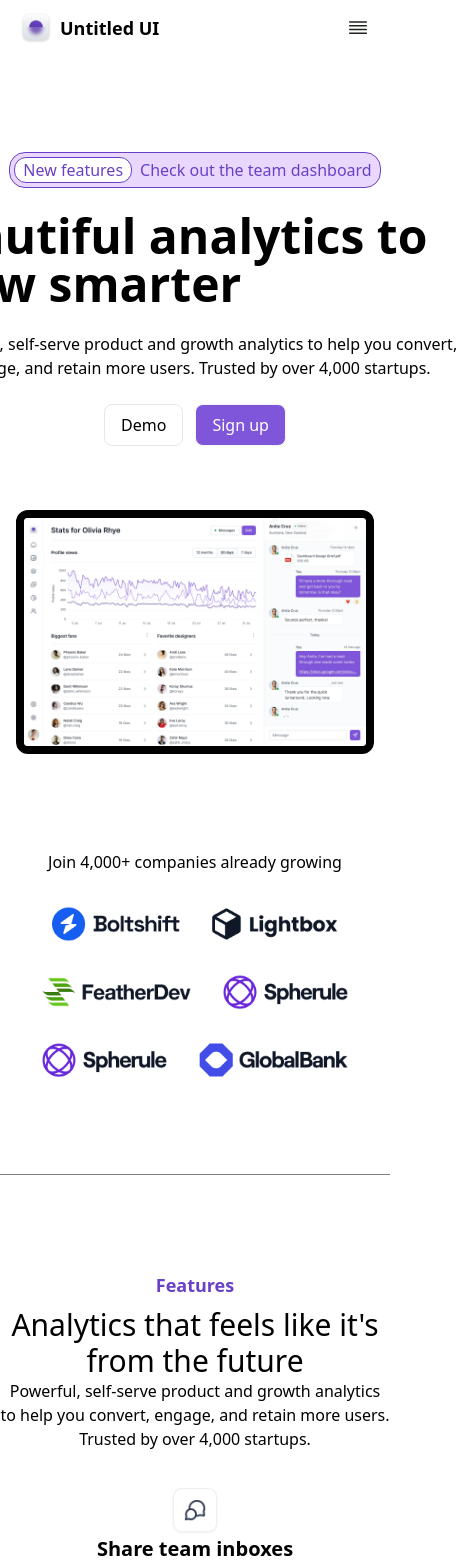
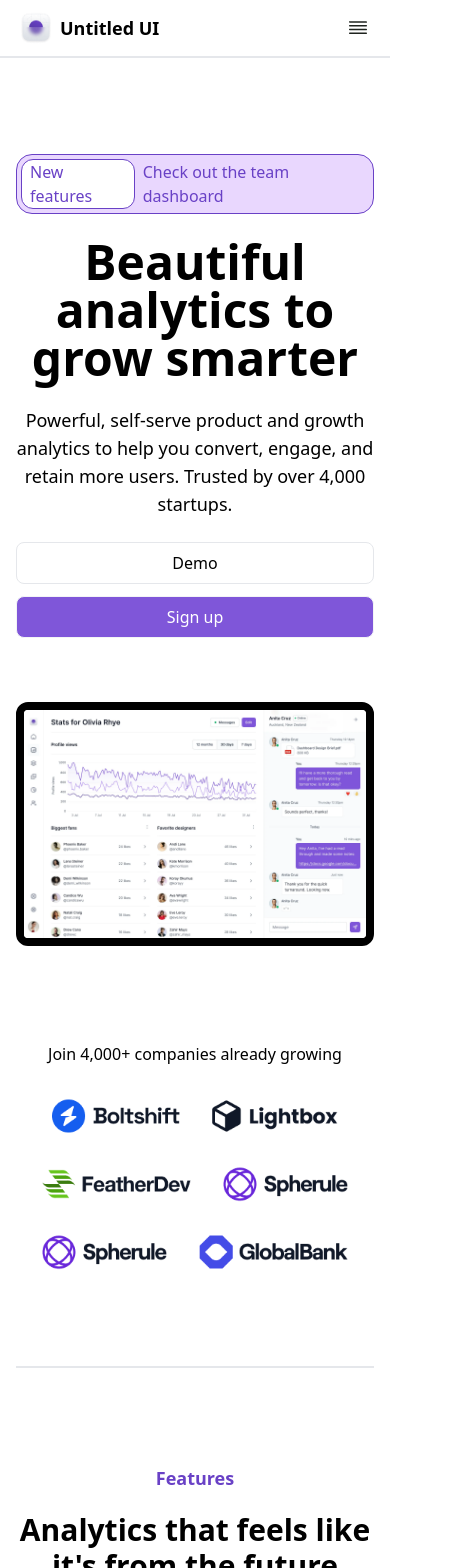
Before and after one commit to PritamMagdum/ZYSK-TECH-React-Task, a React (Create React App) app: page / in a window 390 px wide. Shown: the top 1568 px of the page, 475 px wide, since content can reach past the window. Built offline with nearby package versions, Linux system fonts and the light colour scheme.

Commit message:
Fixed UI Issues on Mobile Breakpoints

```diff
--- a/src/App.js
+++ b/src/App.js
@@ -1,5 +1,6 @@
 import AdvanceAnalyticsSection from "./Components/AdvanceAnalyticsSection";
 import AnalyticsSection from "./Components/AnalyticsSection";
+import BlogSection from "./Components/BlogSection";
 import FeaturesSection from "./Components/FeaturesSection";
 import FreqAskQuestions from "./Components/FreqAskQuestions";
 import Header from "./Components/Header";
@@ -17,6 +18,7 @@ function App() {
       <TestimonialSection />
       <AdvanceAnalyticsSection />
       <FreqAskQuestions />
+      <BlogSection />
     </Router>
   );
 }
--- a/src/Components/AdvanceAnalyticsSection.jsx
+++ b/src/Components/AdvanceAnalyticsSection.jsx
@@ -8,7 +8,7 @@ import FeatureIcon3 from "../assets/icons/FeatureIcon3.png";
 const AdvanceAnalyticsSection = () => {
   return (
     <div className="flex flex-col justify-center items-center pt-24 gap-16">
-      <div className="flex flex-col justify-center items-center gap-[24px]">
+      <div className="flex flex-col justify-center items-center gap-[24px] px-4">
         <span className="border text-[#6941C6] rounded-xl px-2 bg-[#F9F5FF] border-[#E9D7FE]">
           New features
         </span>
--- a/src/Components/AnalyticsSection.jsx
+++ b/src/Components/AnalyticsSection.jsx
@@ -9,7 +9,7 @@ import Company6 from "../assets/companyImages/company5.png";
 
 const AnalyticsSection = () => {
   return (
-    <div className="flex flex-col justify-center items-center pt-24 gap-16">
+    <div className="flex flex-col justify-center items-center pt-24 gap-16 px-4">
       <div className="flex flex-col justify-center items-center gap-[24px]">
         <div className="w-fit flex text-[#6941C6] bg-[#E9D7FE] py-1 px-1 rounded-2xl gap-1 items-center border border-[#6941C6]">
           <span className="border rounded-xl px-2 bg-white border-[#6941C6]">
@@ -18,18 +18,18 @@ const AnalyticsSection = () => {
           <h1 className="px-1">Check out the team dashboard</h1>
         </div>
         <div>
-          <h1 className="text-5xl font-bold">
+          <h1 className="text-5xl md:text-5xl font-semibold text-center">
             Beautiful analytics to grow smarter
           </h1>
         </div>
-        <div className="w-[560px] text-center">
+        <div className="md:w-[560px] text-center text-lg">
           <p>
             Powerful, self-serve product and growth analytics to help you
             convert, engage, and retain more users. Trusted by over 4,000
             startups.
           </p>
         </div>
-        <div className="flex gap-3">
+        <div className="flex flex-col sm:flex-row gap-3 w-full sm:w-fit">
           <button className="px-4 py-2 border border-gray-200 rounded-lg">
             Demo
           </button>
@@ -40,17 +40,14 @@ const AnalyticsSection = () => {
       </div>
       <div>
         <div>
-          <div className="px-4 ">
+          <div className="">
             <img
               src={AnalyticsImage}
               alt="Analytics"
               className="md:w-[1216px] md:h-[810px] rounded-xl border-8 border-black "
             />
           </div>
-          <div
-            className="flex flex-col items-center gap-8 py-24 md:-translate-y-64 md:-mb-64 bg-white"
-            style={{ borderBottom: "1px solid gray" }}
-          >
+          <div className="flex flex-col items-center gap-8 py-24 md:-translate-y-64 md:-mb-64 bg-white border-b-2">
             <h1>Join 4,000+ companies already growing</h1>
             <div className="flex flex-wrap justify-center gap-8 px-4">
               <img
--- /dev/null
+++ b/src/Components/BlogSection.jsx
@@ -0,0 +1,24 @@
+import React from "react";
+import { Link } from "react-router-dom";
+
+const BlogSection = () => {
+  return (
+    <div>
+      <div>
+        <div className="flex">
+          <span>Our blogs</span>
+          <Link>View all posts</Link>
+        </div>
+        <div>
+          <h1 className="text-xl font-medium">Latest blog posts</h1>
+          <h1>
+            Tool and strategies modern teams need to help their companies grow.
+          </h1>
+        </div>
+      </div>
+      <div></div>
+    </div>
+  );
+};
+
+export default BlogSection;
--- a/src/Components/FeaturesSection.jsx
+++ b/src/Components/FeaturesSection.jsx
@@ -8,22 +8,24 @@ import FeatureIcon6 from "../assets/icons/FeatureIcon6.png";
 
 const FeaturesSection = () => {
   return (
-    <section className="py-24">
+    <section className="py-24 px-4">
       <div className="flex flex-col ">
         <div className="flex flex-wrap -mx-4">
           <div className="w-full px-4">
-            <div className="text-center mx-auto mb-12 lg:mb-20 md:w-[768px] md:h-[160px]">
+            <div className="text-center mx-auto mb-12 lg:mb-20 md:w-[768px] md:h-[160px] flex flex-col items-center gap-3">
               <span className="font-semibold text-lg mb-2 block text-[#6941C6]">
                 Features
               </span>
-              <h2 className="text-3xl">
+              <h2 className="text-3xl font-semibold">
                 Analytics that feels like it's from the future
               </h2>
-              <h1 className="text-base text-grey-500 h-[60px]">
-                Powerful, self-serve product and growth analytics to help you
-                convert, engage, and retain more users. Trusted by over 4,000
-                startups.
-              </h1>
+              <div className="md:w-[650px] text-center text-lg">
+                <p>
+                  Powerful, self-serve product and growth analytics to help you
+                  convert, engage, and retain more users. Trusted by over 4,000
+                  startups.
+                </p>
+              </div>
             </div>
           </div>
         </div>
--- a/src/Components/FreqAskQuestions.jsx
+++ b/src/Components/FreqAskQuestions.jsx
@@ -42,14 +42,14 @@ const FreqAskQuestions = () => {
   ];
 
   return (
-    <div className=" py-24">
+    <div className=" py-24 px-4">
       <section className="bg-white dark:bg-gray-900">
-        <div className="container max-w-4xl px-6 py-10 mx-auto">
+        <div className="container max-w-4xl py-10 mx-auto">
           <div className="flex flex-col gap-4">
             <h1 className=" text-2xl font-semibold text-center text-gray-800 lg:text-3xl dark:text-white">
               Frequently Asked Questions
             </h1>
-            <h1 className="text-center">
+            <h1 className="text-center text-lg">
               Everything you need to know about the product and billing.
             </h1>
           </div>
@@ -60,13 +60,13 @@ const FreqAskQuestions = () => {
               return (
                 <div
                   key={index}
-                  className="border-2 border-gray-100 rounded-lg dark:border-gray-700"
+                  className="border-b-2 border-gray-100 dark:border-gray-700"
                 >
                   <button
                     onClick={() => toggleFAQ(index)}
                     className="flex items-center justify-between w-full p-8"
                   >
-                    <h1 className="font-semibold text-gray-700 dark:text-white">
+                    <h1 className="font-medium text-lg text-gray-700 dark:text-white">
                       {faq.question}
                     </h1>
                     <span
@@ -99,7 +99,7 @@ const FreqAskQuestions = () => {
                   {isOpen && (
                     <>
                       <hr className="border-gray-200 dark:border-gray-700" />
-                      <p className="p-8 text-sm text-gray-500 dark:text-gray-300">
+                      <p className="p-8 text-md text-gray-500 dark:text-gray-300">
                         {faq.answer}
                       </p>
                     </>
@@ -109,13 +109,13 @@ const FreqAskQuestions = () => {
             })}
           </div>
         </div>
-        <div className="flex flex-col items-center gap-8">
+        <div className="flex flex-col items-center rounded-2xl gap-8 py-8 px-7 bg-[#F9FAFB] md:mx-24">
           <div>
             <img src={AvatarGroup} alt="" className="w-[120px] h-[56px]" />
           </div>
-          <div className="flex flex-col items-center gap-1 ">
+          <div className="flex flex-col items-center gap-1 px-4">
             <h1 className="font-medium">Still have questions?</h1>
-            <h1>
+            <h1 className="text-center">
               Can’t find the answer you’re looking for? Please chat to our
               friendly team.
             </h1>
--- a/src/Components/Header.jsx
+++ b/src/Components/Header.jsx
@@ -11,7 +11,7 @@ const Header = () => {
   return (
     <>
       {/* Mobile */}
-      <nav className="md:hidden flex justify-between px-5 py-3">
+      <nav className="md:hidden flex justify-between px-5 py-3 border-b-2">
         <div className="flex justify-center items-center gap-2 text-white text-lg font-bold">
           <img src={Logo} alt="img" className="w-[32px] h-[32px]" />
           <span className="font-bold text-black">Untitled UI</span>
@@ -32,7 +32,10 @@ const Header = () => {
               className="w-fit"
               onClick={() => setSheetOpen(false)}
             >
-              <img src={Logo} alt="logo" width={50} height={50} />
+              <Link className="flex justify-center items-center gap-2 text-white text-lg font-bold">
+                <img src={Logo} alt="img" className="w-[32px] h-[32px]" />
+                <span className="font-bold text-black">Untitled UI</span>
+              </Link>
             </Link>
             <hr className="border border-gray-50" />
             <NavItems setOpen={setSheetOpen} />
@@ -40,13 +43,13 @@ const Header = () => {
         </Sheet>
       </nav>
       {/* Desktop */}
-      <nav className="bg-[#FFFFFF] p-4 px-20 hidden md:block">
+      <nav className="bg-[#FFFFFF] p-4 px-20 hidden md:block border-b-2">
         <div className="container mx-auto flex  gap-5 items-center justify-between ">
-          <div className="flex gap-4 ">
-            <div className="flex justify-center items-center gap-2 text-white text-lg font-bold">
+          <div className="flex gap-10 text-lg">
+            <Link className="flex justify-center items-center gap-2 text-white text-lg font-bold">
               <img src={Logo} alt="img" className="w-[32px] h-[32px]" />
               <span className="font-bold text-black">Untitled UI</span>
-            </div>
+            </Link>
             <div className="flex gap-[15px] items-center">
               <Link className="mx-2.5">Home</Link>
               <Link className="mx-2.5">Products</Link>
--- a/src/Components/TestimonialSection.jsx
+++ b/src/Components/TestimonialSection.jsx
@@ -4,7 +4,7 @@ import UserImage from "../assets/images/UserImage.png";
 
 const TestimonialSection = () => {
   return (
-    <div className="flex justify-center py-24">
+    <div className="flex justify-center py-24 bg-[#F9FAFB]">
       <div className="px-8 flex flex-col items-center gap-8 md:w-[1216px] md:h-[360px]">
         <div>
           <img src={SysyphusLogo} alt="" className="h-10" />
```
